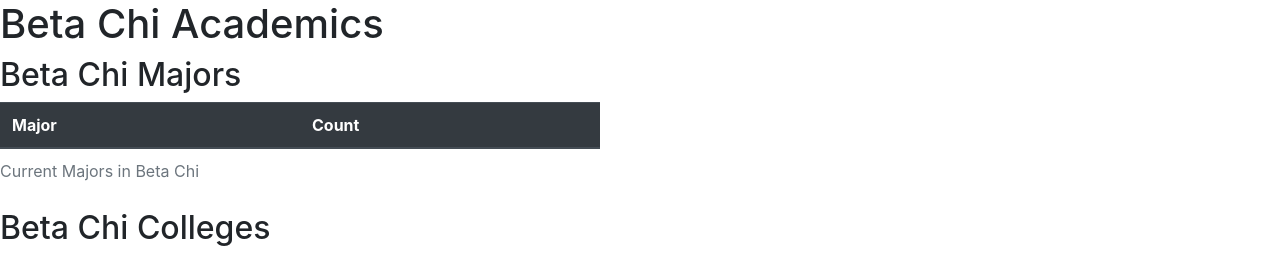
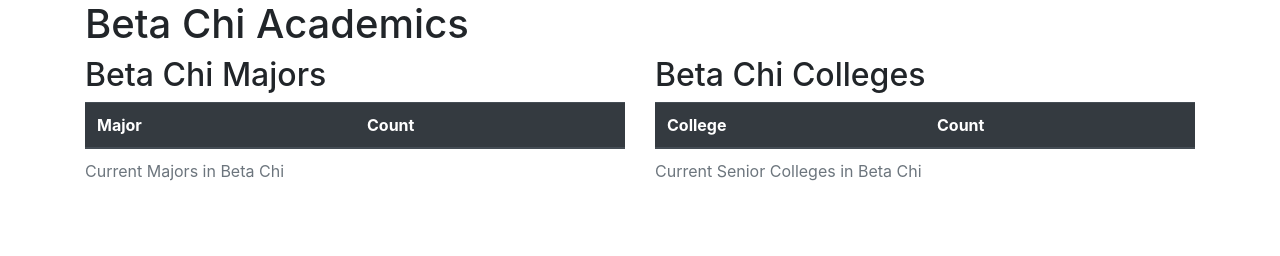
Before and after one commit to jprechac/akpsi_betachi, a Django app: page /officer/majors in a window 1280 px wide. Shown: the part 56-312 px from the top of the page. Run offline with Django 3.2, Linux system fonts and the light colour scheme; data that the repository does not hold is empty; parts of the project's set-up code (start-up, migrations or seed data) failed here and were passed over; some libraries are stand-ins or nearby versions.

Commit message:
containerize academics page

```diff
--- a/akpsi_core/templates/akpsi_core/officers/majors.html
+++ b/akpsi_core/templates/akpsi_core/officers/majors.html
@@ -6,9 +6,10 @@ Majors / Colleges
 {% endblock title %}
 
 {% block content %}
-
+<div class="container">
     <h1>Beta Chi Academics</h1>
-
+    <div class="row">
+        <div class="col-lg">
             <h2 id="majors">Beta Chi Majors</h2>
             <table class="table table-striped table-hover table-responsive-xl" style="max-width: 600px;">
                 <caption>Current Majors in Beta Chi</caption>
@@ -28,7 +29,8 @@ Majors / Colleges
                     {% endfor %}
                 </tbody>
             </table>
-
+        </div>
+        <div class="col-lg">
             <h2 id="colleges">Beta Chi Colleges</h2>
             <table class="table table-striped table-hover table-responsive-xl" style="max-width: 600px;">
                 <caption>Current Senior Colleges in Beta Chi</caption>
@@ -48,4 +50,7 @@ Majors / Colleges
                     {% endfor %}
                 </tbody>
             </table>
+        </div>
+    </div>
+</div>
 {% endblock content %}
```
Lines whose indentation alone changed are shown as unchanged.
